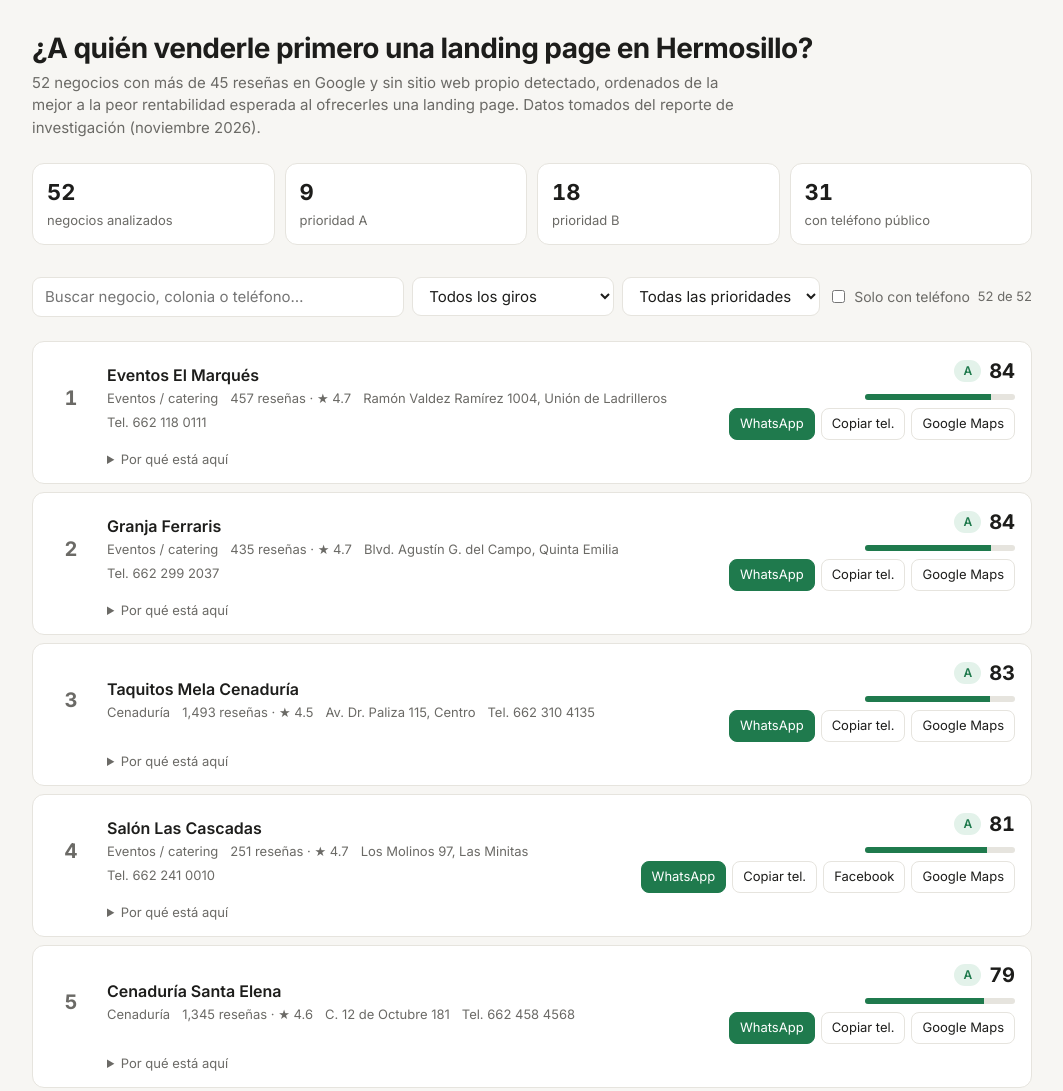
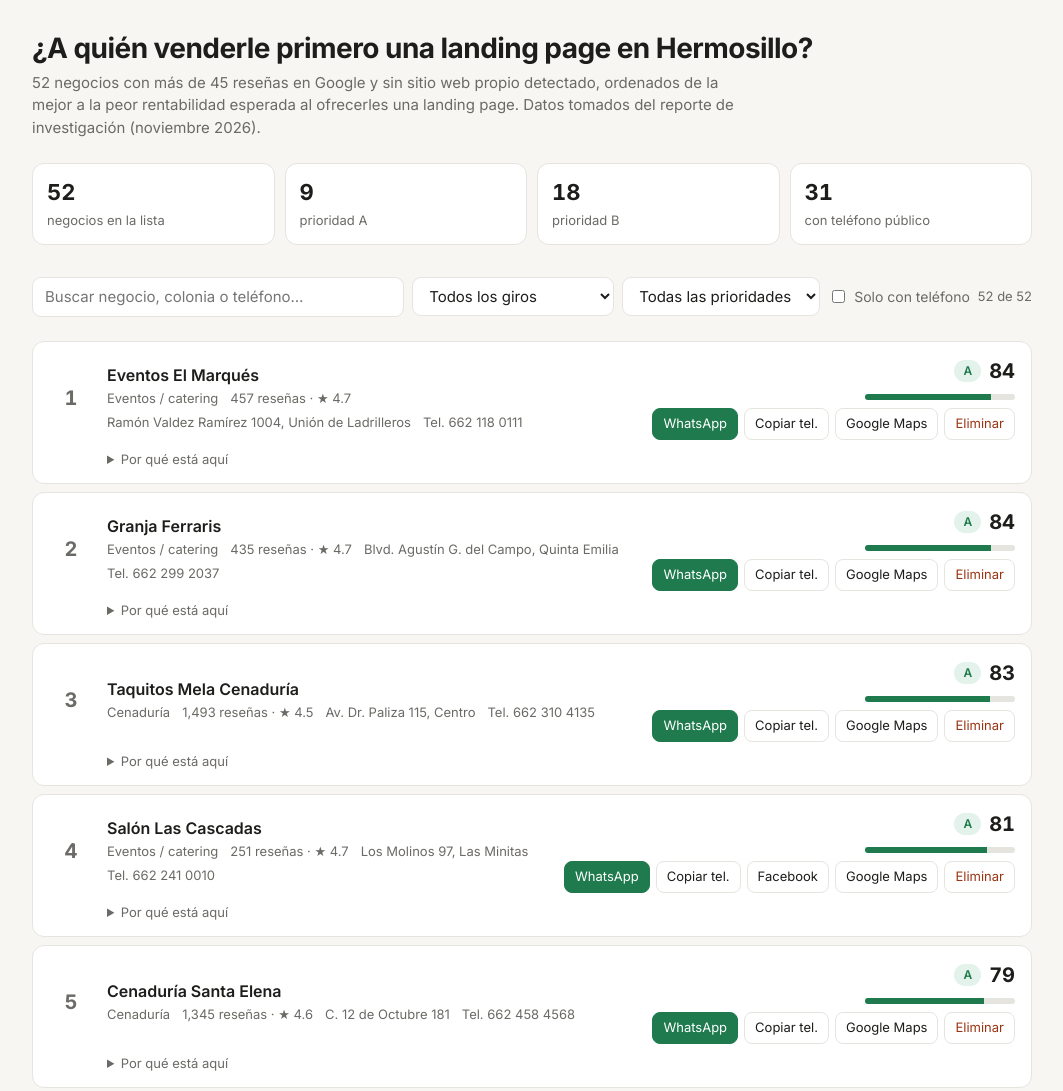
Before and after one commit to Yoshio28/prospectos-web-Hermosillo, a plain HTML site: page index.html in a window 1280 px wide. Shown: the top 1091 px of the page, without its empty margins (108-1171 px from the left). Drawn offline with Linux system fonts and the light colour scheme.

Commit message:
Agregar botón para eliminar prospectos con persistencia local
Los negocios eliminados se guardan en localStorage y siguen ocultos al
recargar o cerrar la página. Incluye botón para restaurarlos.

Co-Authored-By: Claude Opus 5.5 <noreply@anthropic.com>
Claude-Session: https://claude.ai/code/session_011F6q866KUmhNMurZH8vyuo

```diff
--- a/index.html
+++ b/index.html
@@ -50,6 +50,9 @@ label.chk{display:flex;gap:6px;align-items:center;color:var(--muted);font-size:1
 .btn{font:inherit;font-size:13px;padding:5px 10px;border-radius:8px;border:1px solid var(--line);background:var(--card);color:var(--ink);text-decoration:none;cursor:pointer;white-space:nowrap}
 .btn:hover{border-color:var(--ink)}
 .btn.wa{background:#1f7a4d;border-color:#1f7a4d;color:#fff}
+.btn.del{color:var(--warn)}
+.btn.del:hover{border-color:var(--warn);background:var(--warn-bg)}
+.btn[hidden]{display:none}
 details{grid-column:2/4;margin-top:-4px}
 summary{cursor:pointer;color:var(--muted);font-size:13px}
 .bd{display:grid;grid-template-columns:repeat(auto-fit,minmax(150px,1fr));gap:8px;margin-top:10px}
@@ -83,6 +86,7 @@ section.method p,section.method li{color:var(--muted);font-size:14px}
     <select id="giro"><option value="">Todos los giros</option></select>
     <select id="tier"><option value="">Todas las prioridades</option><option value="A">Prioridad A</option><option value="B">Prioridad B</option><option value="C">Prioridad C</option></select>
     <label class="chk"><input type="checkbox" id="tel"> Solo con teléfono</label>
+    <button class="btn" id="restore" hidden></button>
     <span class="count" id="count"></span>
   </div>
 
@@ -131,14 +135,25 @@ const $ = id => document.getElementById(id);
 const esc = s => String(s).replace(/[&<>"]/g, c => ({"&":"&amp;","<":"&lt;",">":"&gt;",'"':"&quot;"}[c]));
 const tierColor = {A:"var(--a)",B:"var(--b)",C:"var(--c)"};
 
+// eliminados (se guardan en este navegador)
+const KEY = "prospectos-eliminados";
+let removed = new Set();
+try { removed = new Set(JSON.parse(localStorage.getItem(KEY) || "[]")); } catch {}
+function saveRemoved(){ try { localStorage.setItem(KEY, JSON.stringify([...removed])); } catch {} }
+const active = () => DATA.filter(d => !removed.has(d.n));
+
 // stats
-const cnt = t => DATA.filter(d => d.tier === t).length;
-$("stats").innerHTML = [
-  [DATA.length,"negocios analizados"],
-  [cnt("A"),"prioridad A"],
-  [cnt("B"),"prioridad B"],
-  [DATA.filter(d=>d.tel).length,"con teléfono público"]
-].map(([b,s]) => `<div class="stat"><b>${b}</b><span>${s}</span></div>`).join("");
+function renderStats(){
+  const A = active(), cnt = t => A.filter(d => d.tier === t).length;
+  $("stats").innerHTML = [
+    [A.length,"negocios en la lista"],
+    [cnt("A"),"prioridad A"],
+    [cnt("B"),"prioridad B"],
+    [A.filter(d=>d.tel).length,"con teléfono público"]
+  ].map(([b,s]) => `<div class="stat"><b>${b}</b><span>${s}</span></div>`).join("");
+  $("restore").hidden = !removed.size;
+  $("restore").textContent = `Restaurar eliminados (${removed.size})`;
+}
 
 [...new Set(DATA.map(d => d.giro))].forEach(g => {
   const o = document.createElement("option"); o.value = g; o.textContent = g; $("giro").appendChild(o);
@@ -146,10 +161,12 @@ $("stats").innerHTML = [
 
 function render(){
   const q = $("q").value.trim().toLowerCase(), g = $("giro").value, t = $("tier").value, tel = $("tel").checked;
-  const rows = DATA.filter(d =>
+  renderStats();
+  const A = active();
+  const rows = A.filter(d =>
     (!g || d.giro === g) && (!t || d.tier === t) && (!tel || d.tel) &&
     (!q || (d.name + " " + d.addr + " " + d.tel + " " + d.giro).toLowerCase().includes(q)));
-  $("count").textContent = rows.length + " de " + DATA.length;
+  $("count").textContent = rows.length + " de " + A.length;
   $("list").innerHTML = rows.map(d => `
     <div class="row">
       <div class="rank">${d.rank}</div>
@@ -170,6 +187,7 @@ function render(){
           ${d.wa ? `<a class="btn wa" href="${d.wa}" target="_blank" rel="noopener">WhatsApp</a><button class="btn" data-copy="${esc(d.tel)}">Copiar tel.</button>` : ""}
           ${d.soc_url ? `<a class="btn" href="${d.soc_url}" target="_blank" rel="noopener">Facebook</a>` : ""}
           <a class="btn" href="${d.maps}" target="_blank" rel="noopener">Google Maps</a>
+          <button class="btn del" data-del="${d.n}" title="Quitar de la lista">Eliminar</button>
         </div>
       </div>
       <details>
@@ -187,9 +205,20 @@ function render(){
 }
 ["q","giro","tier","tel"].forEach(id => $(id).addEventListener("input", render));
 $("list").addEventListener("click", async e => {
+  const del = e.target.closest("[data-del]");
+  if (del) {
+    const d = DATA.find(x => x.n === +del.dataset.del);
+    if (!confirm(`¿Eliminar «${d.name}» de la lista?`)) return;
+    removed.add(d.n); saveRemoved(); render(); toast(`«${d.name}» eliminado`);
+    return;
+  }
   const b = e.target.closest("[data-copy]"); if (!b) return;
   try { await navigator.clipboard.writeText(b.dataset.copy); toast("Teléfono copiado"); }
   catch { toast(b.dataset.copy); }
+});
+$("restore").addEventListener("click", () => {
+  if (!confirm(`¿Restaurar los ${removed.size} negocios eliminados?`)) return;
+  removed.clear(); saveRemoved(); render(); toast("Lista restaurada");
 });
 function toast(m){ const t = $("toast"); t.textContent = m; t.classList.add("on"); setTimeout(() => t.classList.remove("on"), 1600); }
 render();
```
